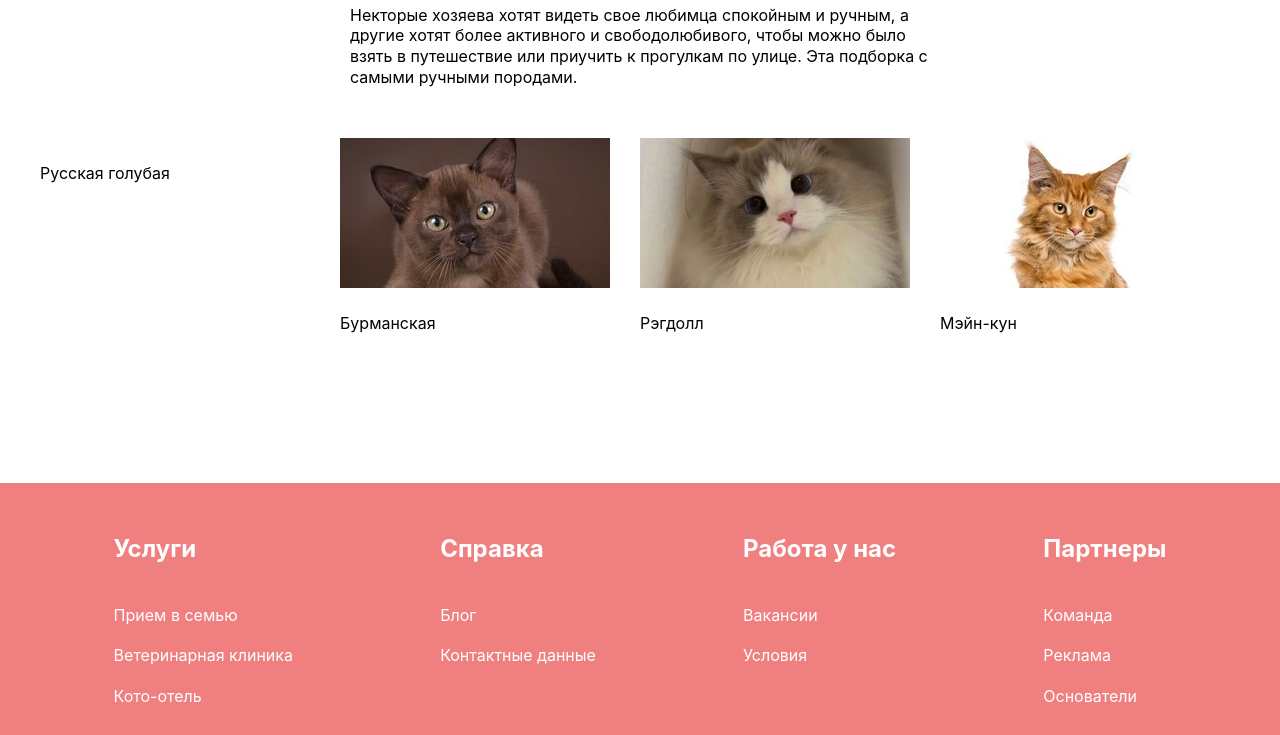
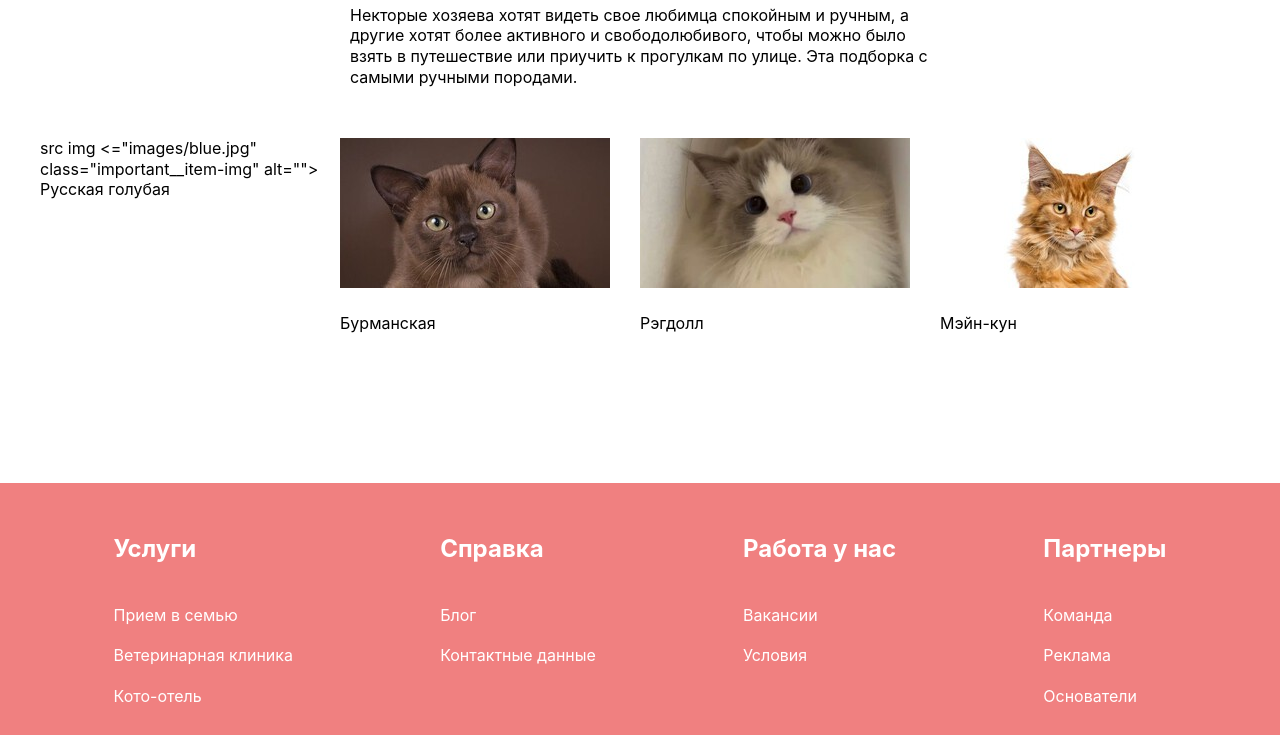
Before and after one commit to Craychek/likaopr.io, a plain HTML site: page index.html in a window 1280 px wide. Shown: the part 3020-3755 px from the top of the page. Drawn offline with nearby package versions, Linux system fonts and the light colour scheme; files whose address does not match are found by name.

Commit message:
Update index.html

```diff
--- a/index.html
+++ b/index.html
@@ -170,7 +170,8 @@
                     </p>
                     <ul class="important__list">
                         <li class="important__item">
-                            <img class="important__item-img" src="img/blue.jpg" alt="">
+                            src img <="images/blue.jpg" class="important__item-img" alt="">
+                            <!-- <img class="important__item-img" src="img/blue.jpg" alt=""> -->
                             <p class="important__item-text">
                                 Русская голубая
                             </p>
```
